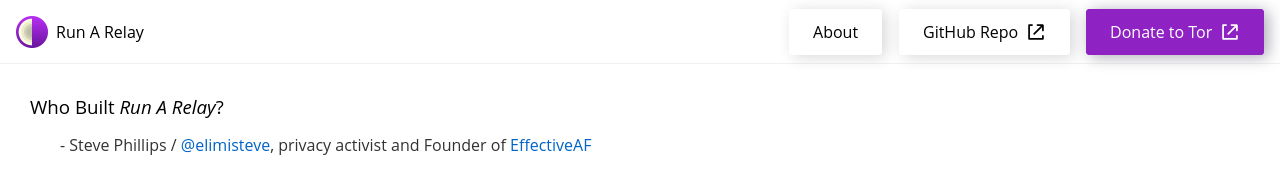
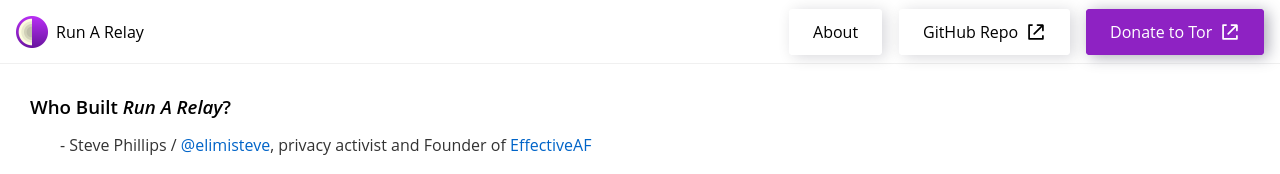
Before and after one commit to EffectiveAF/run-a-relay, a Svelte app: page /about in a window 1280 px wide. Shown: the top 174 px of the page. Built offline with nearby package versions, Linux system fonts and the light colour scheme; a web font is replaced by a local one.

Commit message:
More titles: font-weight 600

```diff
--- a/public/relay.css
+++ b/public/relay.css
@@ -39,6 +39,9 @@
     max-width: 96%;
   }
 }
+.static-content h3 {
+  font-weight: 600;
+}
 .static-content ul {
   margin-left: 30px;
 }
--- a/src/Step.svelte
+++ b/src/Step.svelte
@@ -67,8 +67,8 @@
 
 {#if slugOrder[$currentStepIndex] === slug}
   <div class="step" in:fly={transition()}>
-    <h3>
-      <strong style="font-weight: 600;">Step {$currentStepIndex + 1}: {title}</strong>
+    <h3 style="font-weight: 600;">
+      Step {$currentStepIndex + 1}: {title}
     </h3>
 
     <div class="instructions">
```
